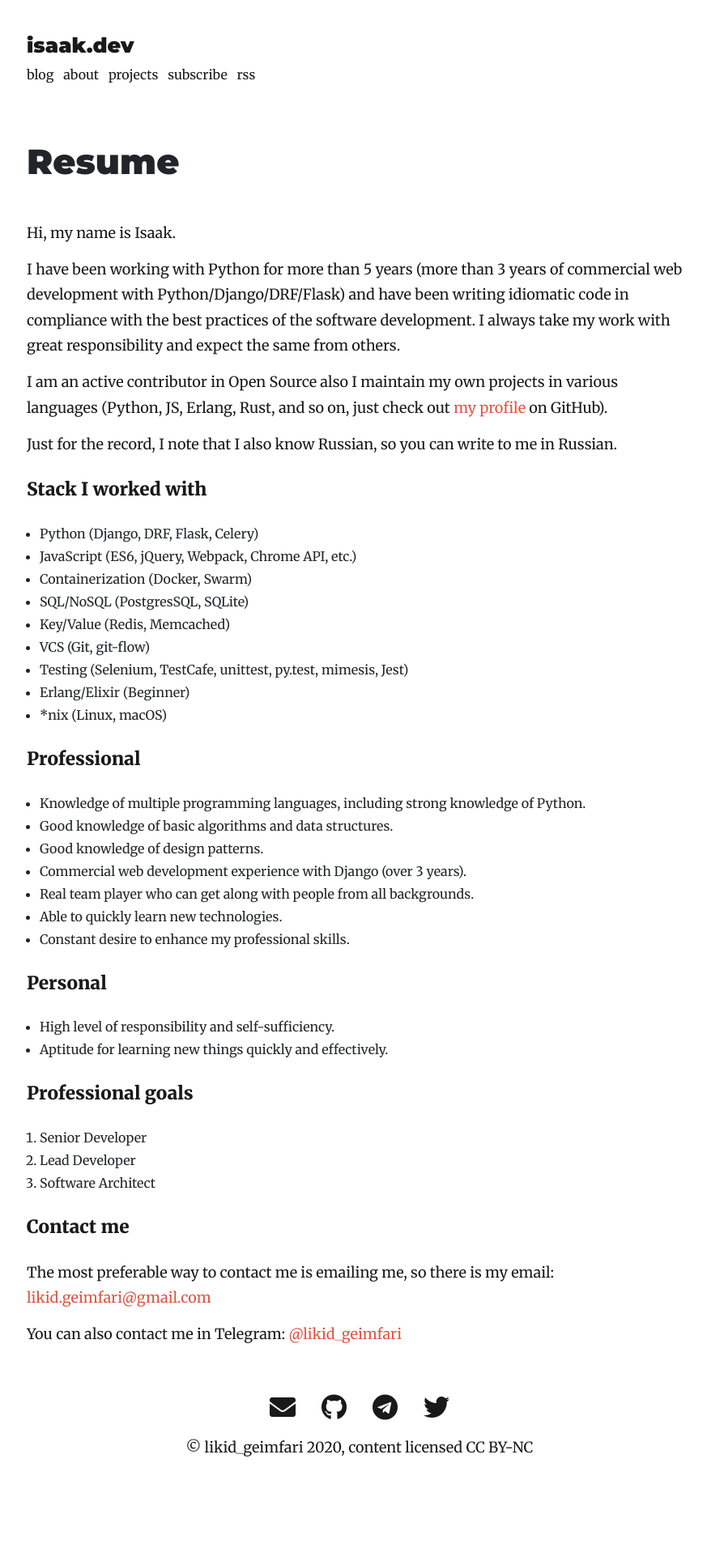
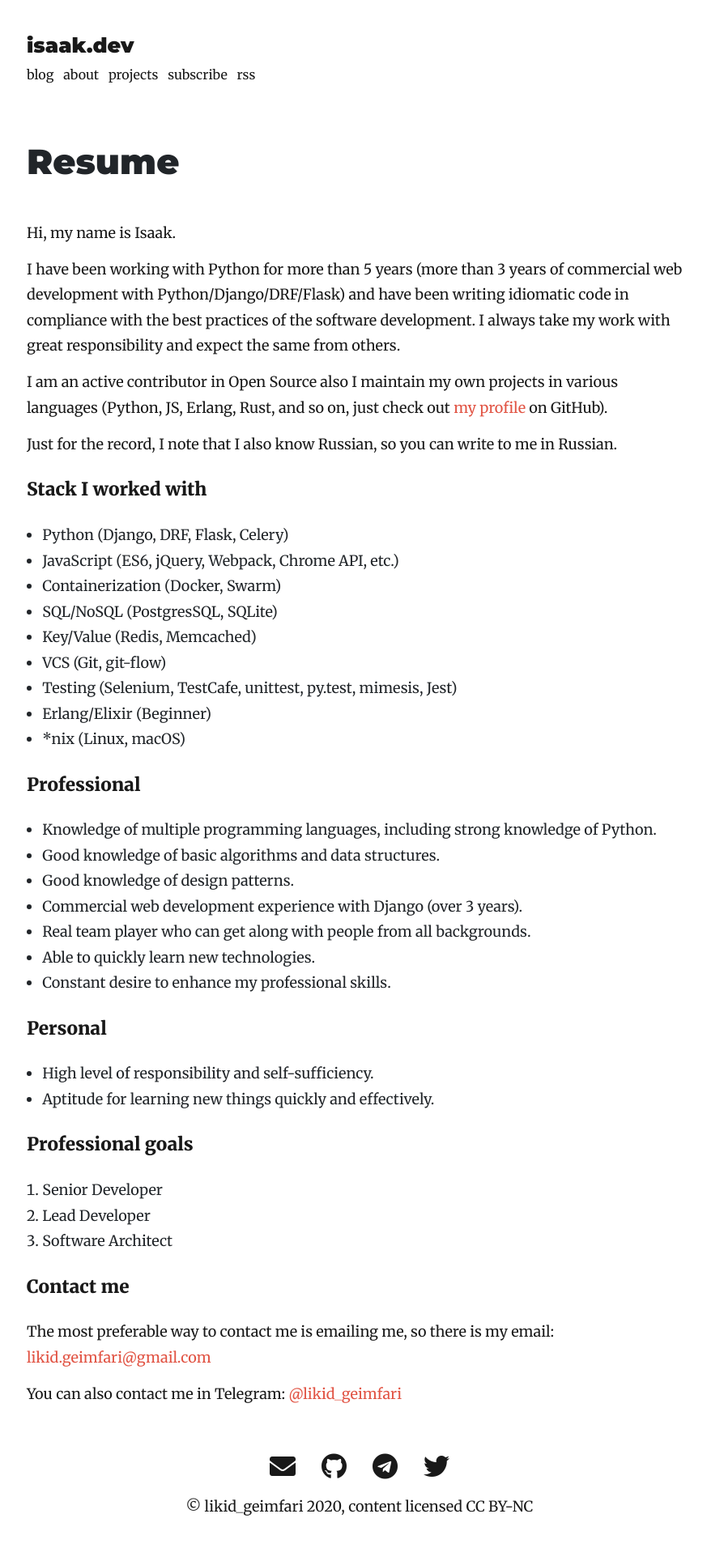
Before and after one commit to lk-geimfari/lk-geimfari.github.io, a Jekyll site: the page built from _pages/resume.md, in a window 1280 px wide. Shown: the whole page at 81% size, without its empty margins (196-1069 px from the left). Built offline with Jekyll 4.4.1, drawn with Linux system fonts in a browser that asks for light colours; nearby versions of some CDN libraries; before the commit the page ends 1860 px from its top, so only the background shows below that.

Commit message:
Fix styles in custom.css

```diff
--- a/assets/css/custom.css
+++ b/assets/css/custom.css
@@ -303,8 +303,12 @@ article .title {
 
 .content ul,
 .content ol {
-    margin-left: 1rem;
+    margin-left: 1.2rem;
     margin-bottom: 10px;
+}
+
+.content li {
+    font-size: 18px;
 }
 
 .content table {
```
